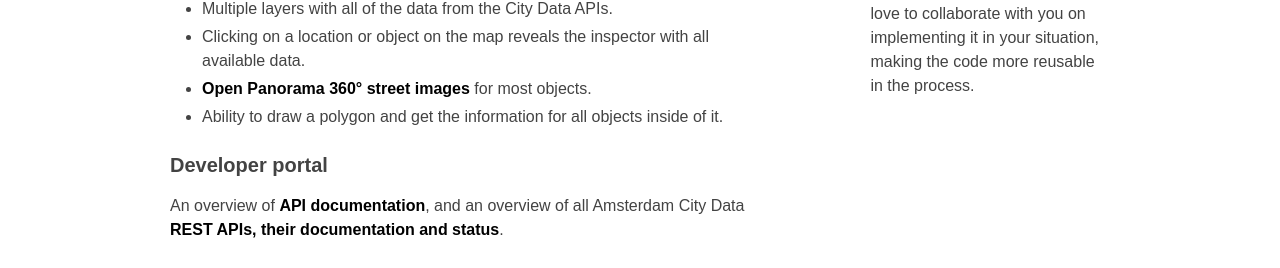
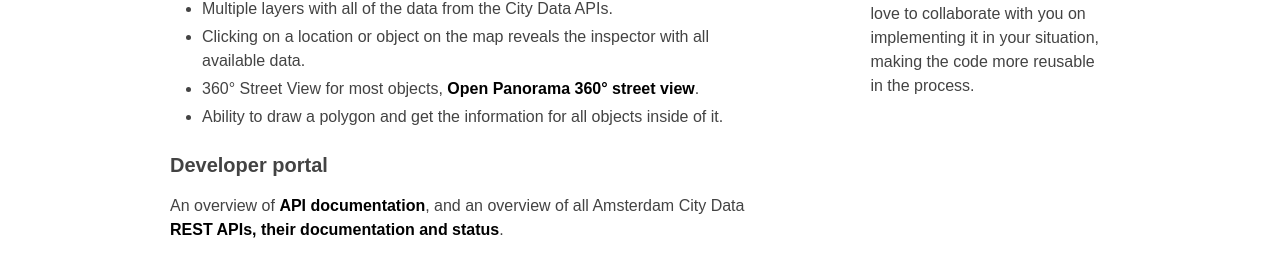
Before and after one commit to Amsterdam/amsterdam.github.io, a Jekyll site: the page built from projects/atlas.md, in a window 1280 px wide. Shown: the part 701-969 px from the top of the page. Built offline with Jekyll 4.4.1, drawn with Linux system fonts in a browser that asks for light colours; our own code applies the rules of GitHub Pages for plain Markdown files.

Commit message:
Clarify that the 360° images are Street View

```diff
--- a/projects/atlas.md
+++ b/projects/atlas.md
@@ -23,7 +23,7 @@ The [Map](https://data.amsterdam.nl/#?lse=T&mpb=topografie&mpz=11&mpfs=T&mpv=52.
 * Yearly aereal photographs from 2003 up to now.
 * Multiple layers with all of the data from the City Data APIs.
 * Clicking on a location or object on the map reveals the inspector with all available data.
-* [Open Panorama 360° street images](open-panorama.md) for most objects.
+* 360° Street View for most objects, [Open Panorama 360° street view](open-panorama.md).
 * Ability to draw a polygon and get the information for all objects inside of it.
 
 ### Developer portal
```
